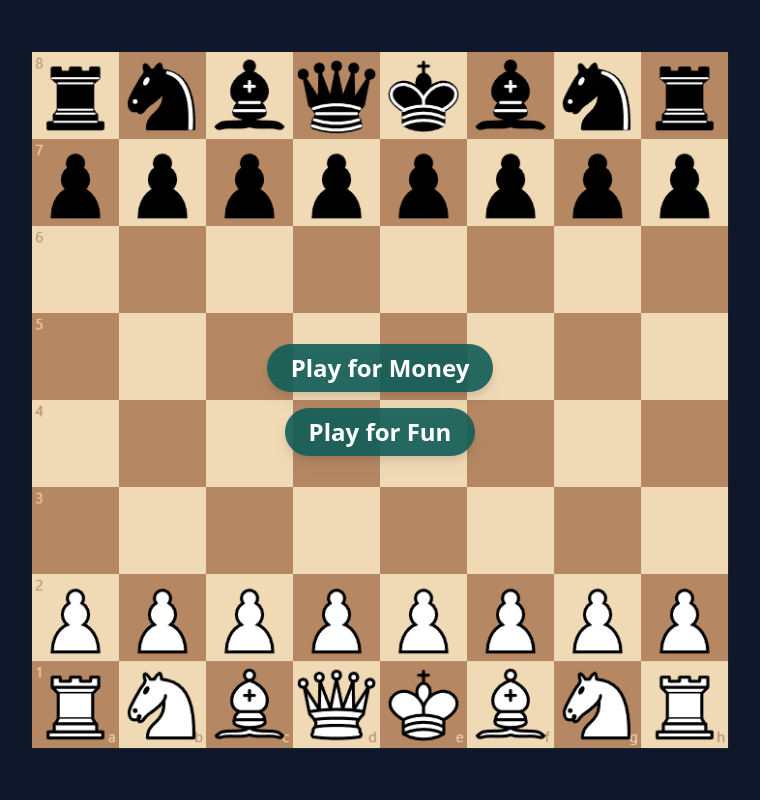
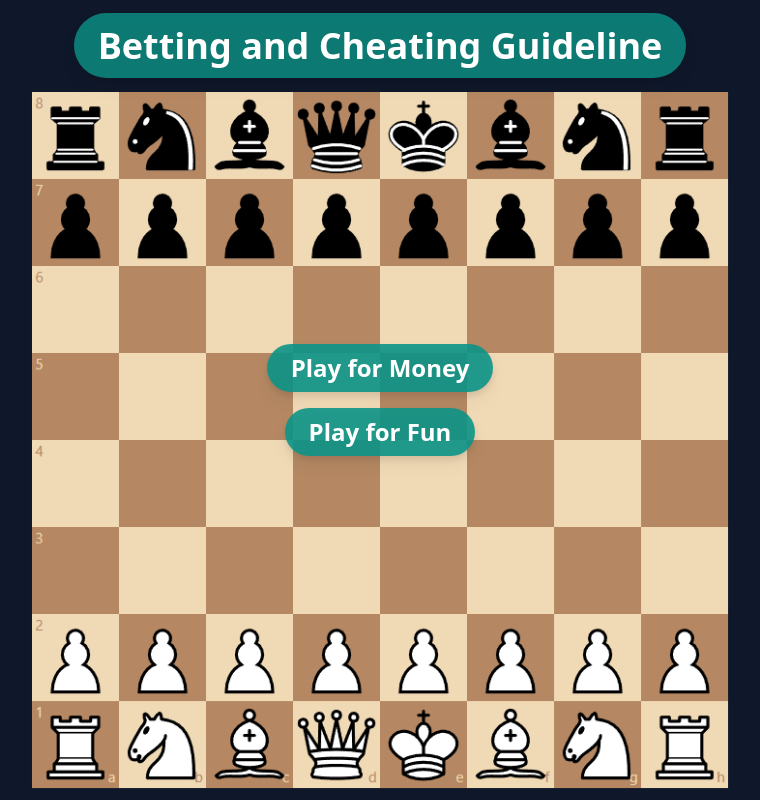
Before and after one commit to Eggysgames/BetChess, a Next.js app: page / in a window 1280 px wide. Shown: the whole page, without its empty margins (260-1020 px from the left). Built offline with nearby package versions, Linux system fonts and the light colour scheme.

Commit message:
Dynamic Buttons
Dynamic Buttons with colour, hover, textsize attributes

```diff
--- a/components/StyledButton.tsx
+++ b/components/StyledButton.tsx
@@ -3,14 +3,19 @@ import Link, { LinkProps } from "next/link";
 type Props = {
   inserttext: string
   link:string
+  colour:string
+  hover:string
+  textsize:string
 }
 
-const StyledButton = ({ inserttext, link }: Props) => {
+const StyledButton = ({ inserttext, link, colour, hover, textsize }: Props) => {
   return (
-    <Link className="bg-teal-800/90 hover:bg-teal-950/90 text-white font-bold py-2 px-6 rounded-full border-none drop-shadow-lg text-2xl" href={link}>
+    <Link className={`${colour} ${hover} ${textsize} text-white font-bold py-2 px-6 rounded-full border-none drop-shadow-lg`} href={link}>
       {inserttext}
     </Link>
   );
 };
 
+
+
 export default StyledButton;
--- a/pages/index.tsx
+++ b/pages/index.tsx
@@ -3,9 +3,16 @@ import StyledButton from "../components/StyledButton";
 
 const Index = () => {
   return (
-    <div className="relative flex items-center justify-center h-screen">
+    <div className="relative flex items-center justify-center h-screen py-16">
+
 
     <section className='relative w-[700px] h-[700px]'>
+
+
+      <div className='text-center -translate-y-6'>
+        <StyledButton inserttext="Betting and Cheating Guideline" link="/chessgame" colour='bg-teal-600/80' hover='hover:bg-teal-900' textsize='text-4xl'/>
+      </div>
+
 
       <Image
         src="/StaticChessboard.png"
@@ -15,10 +22,9 @@ const Index = () => {
       />
 
       <div className="flex flex-col items-center space-y-4 absolute inset-0 justify-center">
-        <StyledButton inserttext="Play for Money" link="/chessgame" />
-        <StyledButton inserttext="Play for Fun" link="/chessgame" />
+        <StyledButton inserttext="Play for Money" link="/chessgame" colour='bg-teal-600/90' hover='hover:bg-teal-900' textsize='text-2xl'/>
+        <StyledButton inserttext="Play for Fun" link="/chessgame" colour='bg-teal-600/90' hover='hover:bg-teal-900' textsize='text-2xl'/>
       </div>
-
     </section>
 
 
```
